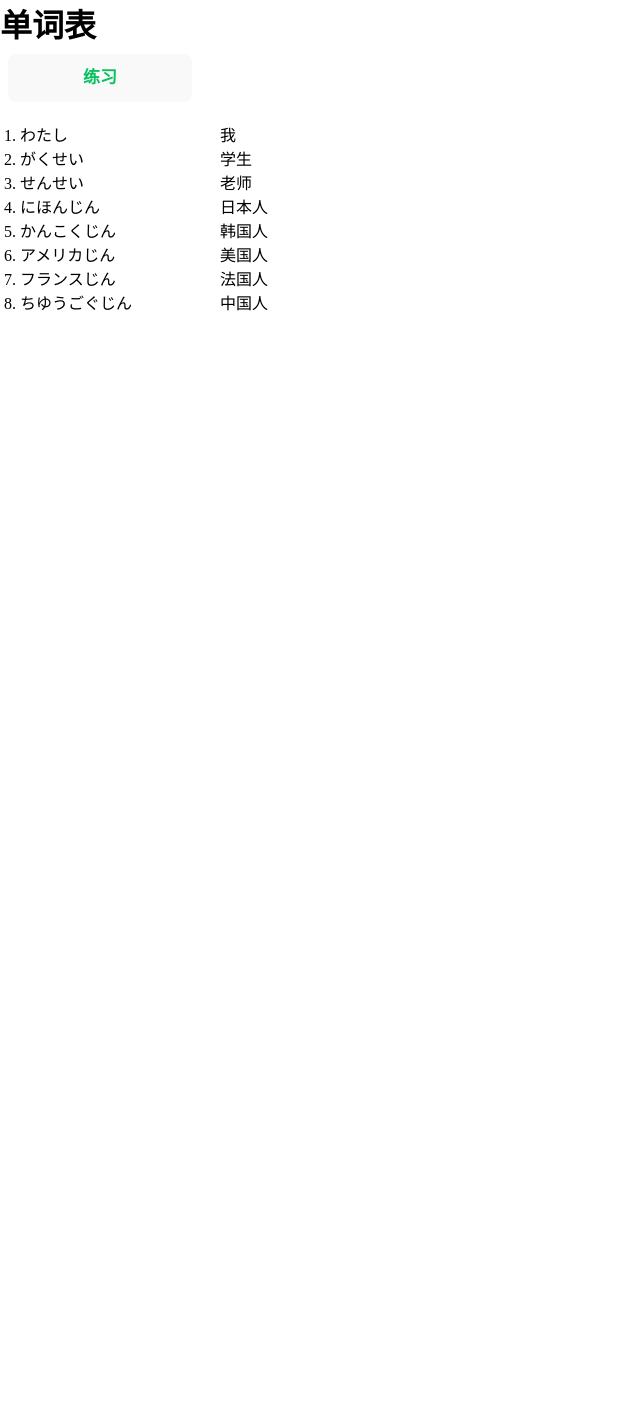
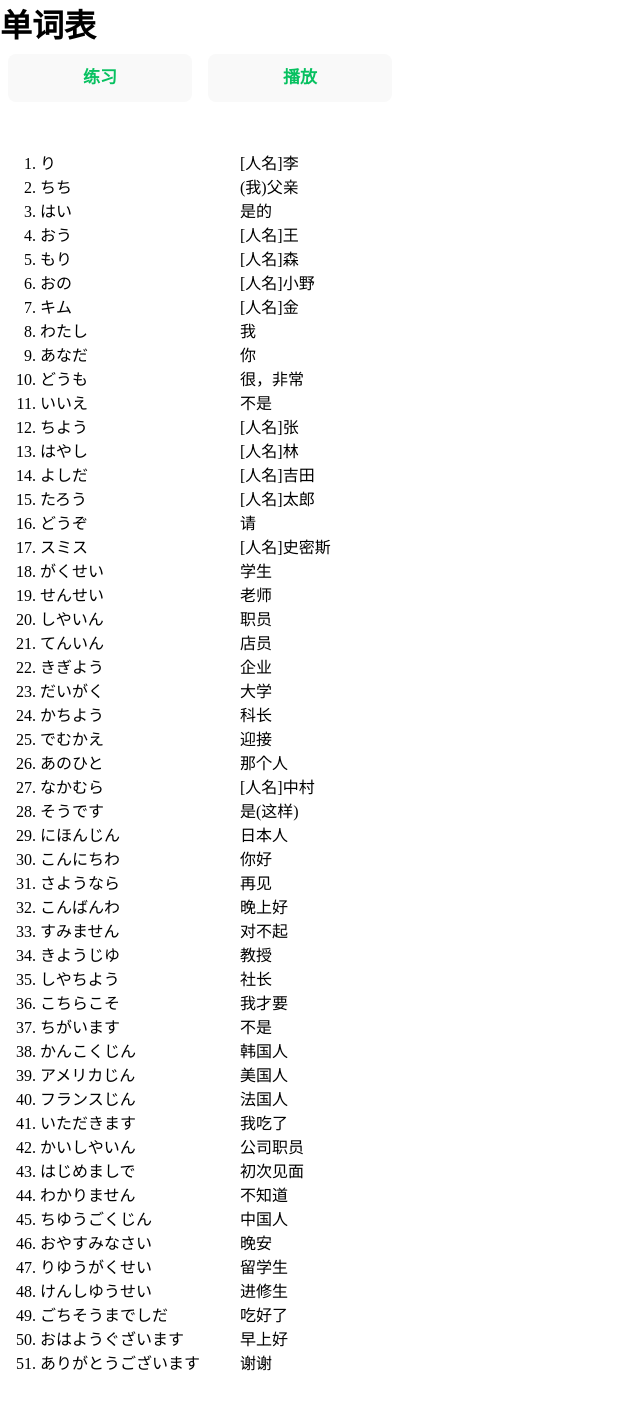
Before and after one commit to cazser/JapanesWordList, a Vue app: page / in a window 1280 px wide. Shown: the top 1410 px of the page, without its empty margins (0-640 px from the left). Before the commit the page ends 800 px from the top, so only its background shows below. Built offline with nearby package versions, Linux system fonts and the light colour scheme.

Commit message:
标日初级上第一课

```diff
--- a/src/App.vue
+++ b/src/App.vue
@@ -39,7 +39,7 @@ const onHelp=(e)=>{
   const synUtterance = new window.SpeechSynthesisUtterance();
     synUtterance.text = wordList[curIndex.value].日文;
     synUtterance.lang = "ja-JP";
-    synUtterance.pitch = 1; //音调高低0～2，默认1
+    synUtterance.pitch = 0; //音调高低0～2，默认1
     synUtterance.rate = 1;
     window.speechSynthesis.speak(synUtterance);
 }
@@ -61,6 +61,9 @@ const end=()=>{
   <h1>单词表</h1>
   <Button @click="toggle">
     练习
+  </Button>
+  <Button>
+    播放
   </Button>
   <Dialog v-model:visible="y">
     <template #default>
@@ -99,7 +102,7 @@ const end=()=>{
 
 <style scoped>
 .wordList{
-  margin: 20px;
+  margin: 40px;
 }
 .wordListCell{
   min-width: 200px;
--- a/src/WordList.js
+++ b/src/WordList.js
@@ -1,5 +1,5 @@
 const wordList=[
-{"日文":"ちゆうごぐじん", "中文":"中国人"},
+{"日文":"ちゆうごくじん", "中文":"中国人"},
 {"日文":"にほんじん", "中文":"日本人"},
 {"日文":"かんこくじん", "中文":"韩国人"},
 {"日文":"がくせい", "中文":"学生"},
@@ -7,6 +7,49 @@ const wordList=[
 {"日文":"フランスじん", "中文":"法国人"},
 {"日文":"せんせい", "中文":"老师"},
 {"日文":"わたし", "中文":"我"},
+{"日文":"おはようぐざいます", "中文":"早上好"},
+{"日文":"こんにちわ", "中文":"你好"},
+{"日文":"さようなら", "中文":"再见"},
+{"日文":"こんばんわ", "中文":"晚上好"},
+{"日文":"おやすみなさい", "中文":"晚安"},
+{"日文":"すみません", "中文":"对不起"},
+{"日文":"ありがとうございます", "中文":"谢谢"},
+{"日文":"いただきます", "中文":"我吃了"},
+{"日文":"ごちそうまでしだ", "中文":"吃好了"},
+{"日文":"りゆうがくせい", "中文":"留学生"},
+{"日文":"きようじゆ", "中文":"教授"},
+{"日文":"しやいん", "中文":"职员"},
+{"日文":"かいしやいん", "中文":"公司职员"},
+{"日文":"てんいん", "中文":"店员"},
+{"日文":"けんしゆうせい", "中文":"进修生"},
+{"日文":"きぎよう", "中文":"企业"},
+{"日文":"だいがく", "中文":"大学"},
+{"日文":"ちち", "中文":"(我)父亲"},
+{"日文":"かちよう", "中文":"科长"},
+{"日文":"しやちよう", "中文":"社长"},
+{"日文":"でむかえ", "中文":"迎接"},
+{"日文":"あのひと", "中文":"那个人"},
+{"日文":"あなだ", "中文":"你"},
+{"日文":"どうも", "中文":"很，非常"},
+{"日文":"はい", "中文":"是的"},
+{"日文":"いいえ", "中文":"不是"},
+{"日文":"り", "中文":"[人名]李"},
+{"日文":"おう", "中文":"[人名]王"},
+{"日文":"ちよう", "中文":"[人名]张"},
+{"日文":"もり", "中文":"[人名]森"},
+{"日文":"はやし", "中文":"[人名]林"},
+{"日文":"おの", "中文":"[人名]小野"},
+{"日文":"よしだ", "中文":"[人名]吉田"},
+{"日文":"なかむら", "中文":"[人名]中村"},
+{"日文":"たろう", "中文":"[人名]太郎"},
+{"日文":"キム", "中文":"[人名]金"},
+{"日文":"どうぞ", "中文":"请"},
+{"日文":"スミス", "中文":"[人名]史密斯"},
+{"日文":"はじめましで", "中文":"初次见面"},
+{"日文":"こちらこそ", "中文":"我才要"},
+{"日文":"そうです", "中文":"是(这样)"},
+{"日文":"ちがいます", "中文":"不是"},
+{"日文":"わかりません", "中文":"不知道"},
 
 
 
--- a/src/components/Button.vue
+++ b/src/components/Button.vue
@@ -29,7 +29,7 @@
   .btn{
     border: 1px solid transparent;
         position: relative;
-      display: block;
+      display: inline-block;
       width: 184px;
       margin-left: auto;
       margin-right: auto;
```
